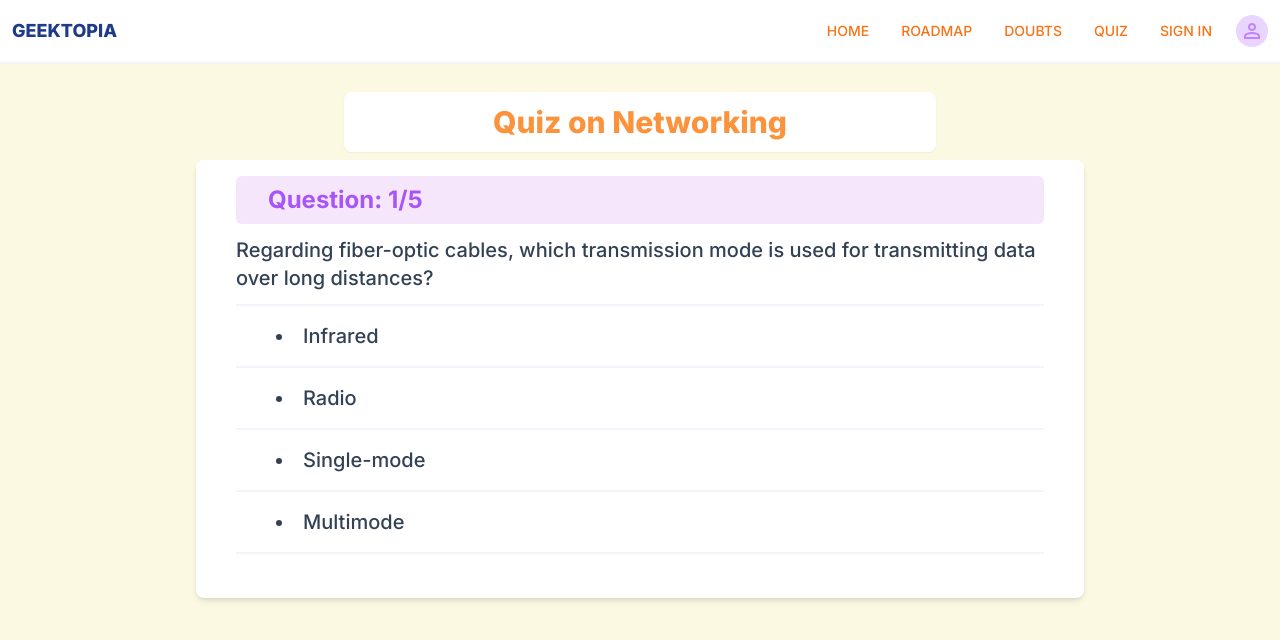
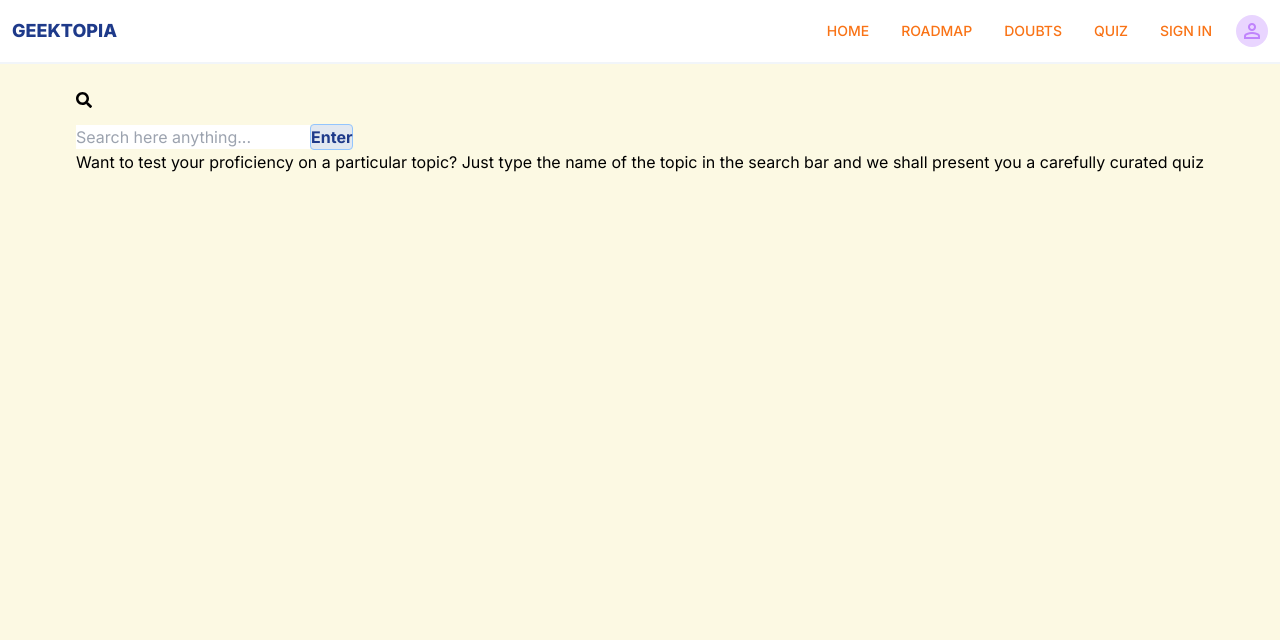
Before and after one commit to code-with-santanu/Eduapp, a Next.js app: page /Quiz in a window 1280 px wide. Shown: the top 640 px of the page. Built offline with nearby package versions, Linux system fonts and the light colour scheme.

Commit message:
search bar feature is added to quiz section

```diff
--- a/src/app/Quiz/page.jsx
+++ b/src/app/Quiz/page.jsx
@@ -1,7 +1,23 @@
 "use client";
 import React, { useState } from "react";
 import { quiz } from "./data";
-export default function Quiz(){
+import searchBar from "./searchBar";
+import { FaSearch } from "react-icons/fa";
+
+export default function Quiz() {
+  //for searchbar
+  const [input, setInput] = useState("");
+  const [showbar, setShowbar] = useState(true);
+  const [showcontent, setShowcontent] = useState(false);
+  console.log(input);
+
+  const clearBar = (event) => {
+    event.preventDefault();
+    setShowbar(false);
+    setShowcontent(true);
+  };
+
+  //for search results
   const [activeQuestion, setactiveQuestion] = useState(0);
   const [selectedAns, setSelectedAns] = useState("");
   const [checked, setChecked] = useState(null);
@@ -55,19 +71,52 @@ export default function Quiz(){
 
   return (
     <div className="flex flex-col px-12 py-7 space-y-2 items-center">
-      <div className="text-orange-400 shadow-sm bg-white p-3 rounded-lg w-1/2 text-center text-3xl font-extrabold">Quiz on Networking</div>
+      {showbar && (
+        <div className="searchbar-container">
+          {/* <searchBar /> */}
+          <div className="input-field">
+            <FaSearch id="search-icon" />
+            <input
+              type="text"
+              placeholder="Search here anything..."
+              value={input}
+              onChange={(e) => setInput(e.target.value)}
+            />
+            <button
+              onClick={clearBar}
+              className=" text-center text-blue-900 font-bold bg-slate-200 w-15 py-0 rounded border border-blue-300 hover:bg-slate-300 mt-4"
+            >
+              Enter
+            </button>
+          </div>
+          <div className="main-text">
+            Want to test your proficiency on a particular topic? Just type the
+            name of the topic in the search bar and we shall present you a
+            carefully curated quiz
+          </div>
+        </div>
+      )}
 
+      {showcontent && (
+        <div className="text-orange-400 shadow-sm bg-white p-3 rounded-lg w-1/2 text-center text-3xl font-extrabold">
+          Quiz on Networking
+        </div>
+      )}
+
+      {showcontent && (
         <div className="w-3/4 shadow-md bg-white rounded-lg px-10 py-4 text-xl">
-
           {!showResult ? (
             <div className="">
               <div className="bg-[#f5e6fc] rounded-md py-2 px-8 text-2xl font-bold text-purple-500">
                 Question: {activeQuestion + 1}
                 <span>/{questions.length}</span>
               </div>
-              <div className="font-medium text-slate-700 py-3 border-b-2 border-slate-100">{questions[activeQuestion].question}</div>
+              <div className="font-medium text-slate-700 py-3 border-b-2 border-slate-100">
+                {questions[activeQuestion].question}
+              </div>
               {answer.map((answer, idx) => (
-                <li className="text-slate-700 font-medium py-4 px-10 border-b-2 border-slate-100 cursor-pointer active:bg-[#f5e6fc]"
+                <li
+                  className="text-slate-700 font-medium py-4 px-10 border-b-2 border-slate-100 cursor-pointer active:bg-[#f5e6fc]"
                   key={idx}
                   onClick={() => onAnswerSelected(answer, idx)}
                   // className={
@@ -78,7 +127,10 @@ export default function Quiz(){
                 </li>
               ))}
               {checked ? (
-                <div onClick={nextQuestion} className="w-28 rounded-md text-center px-4 py-2 bg-slate-100 text-slate-700 hover:bg-slate-200 border border-slate-400 font-medium mt-2 ml-auto cursor-pointer">
+                <div
+                  onClick={nextQuestion}
+                  className="w-28 rounded-md text-center px-4 py-2 bg-slate-100 text-slate-700 hover:bg-slate-200 border border-slate-400 font-medium mt-2 ml-auto cursor-pointer"
+                >
                   {activeQuestion === question.length - 1 ? "Finish" : "Next"}
                 </div>
               ) : (
@@ -97,33 +149,42 @@ export default function Quiz(){
               <div className="">
                 {/* <div className="text-center bg-yellow-200">Results</div> */}
                 <div className="flex px-16 font-bold text-blue-800 py-3 border-b-2 border-slate-200 bg-white">
-                  Accuracy: <span className="ml-auto space-x-6">{(result.score / 50) * 100}%</span>
-                  </div>
+                  Accuracy:{" "}
+                  <span className="ml-auto space-x-6">
+                    {(result.score / 50) * 100}%
+                  </span>
+                </div>
                 <div className="flex px-16 font-bold text-orange-400 py-3 border-b-2 border-slate-200 bg-white">
-                  Total Questions: <span className="ml-auto space-x-6">{questions.length}</span>
+                  Total Questions:{" "}
+                  <span className="ml-auto space-x-6">{questions.length}</span>
                 </div>
                 <div className="flex px-16 font-bold text-blue-500 py-3 border-b-2 border-slate-200 bg-white">
-                  Total Score: <span className="ml-auto space-x-6">{result.score}</span>
+                  Total Score:{" "}
+                  <span className="ml-auto space-x-6">{result.score}</span>
                 </div>
                 <div className="flex px-16 font-bold text-green-500 py-3 border-b-2 border-slate-200 bg-white">
-                  Correct Answer: <span className="ml-auto space-x-6">{result.correctAns}</span>
+                  Correct Answer:{" "}
+                  <span className="ml-auto space-x-6">{result.correctAns}</span>
                 </div>
                 <div className="flex px-16 font-bold text-red-400 py-3 border-b-2 border-slate-200 bg-white">
-                  Wrong Answer: <span className="ml-auto space-x-6">{result.wrongAns}</span>
+                  Wrong Answer:{" "}
+                  <span className="ml-auto space-x-6">{result.wrongAns}</span>
                 </div>
                 <div
                   className="flex flex-col items-center"
-                  onClick={() => window.location.reload()}
+                  onClick={() => {
+                    window.location.reload();
+                  }}
                 >
-                  <div className=" text-center text-blue-900 font-bold bg-slate-200 w-36 py-2 rounded border border-blue-300 hover:bg-slate-300 mt-4">Retake</div>
+                  <div className=" text-center text-blue-900 font-bold bg-slate-200 w-36 py-2 rounded border border-blue-300 hover:bg-slate-300 mt-4">
+                    Finish
+                  </div>
                 </div>
               </div>
             </div>
           )}
-
         </div>
-
-
+      )}
     </div>
   );
-};
+}
```
